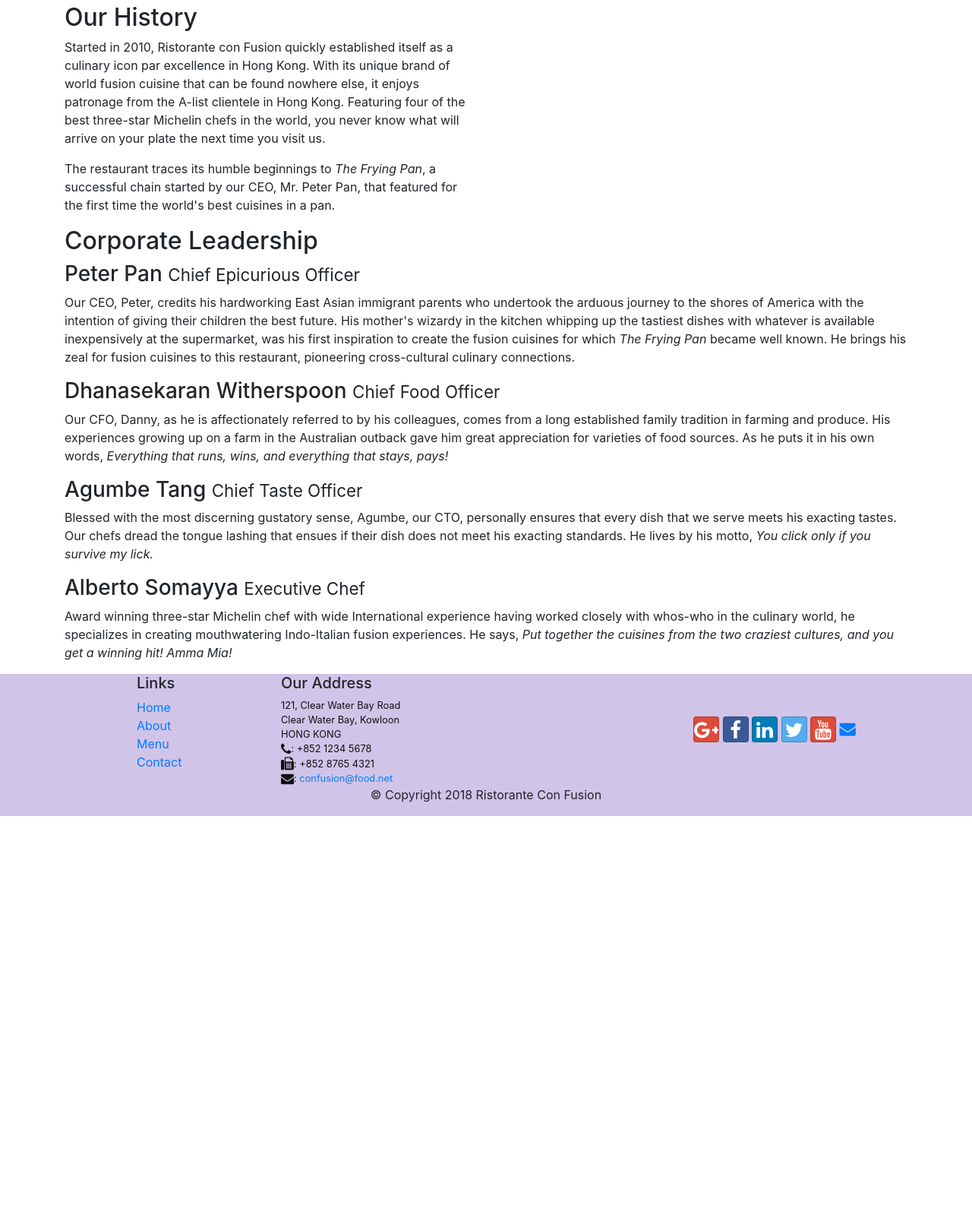
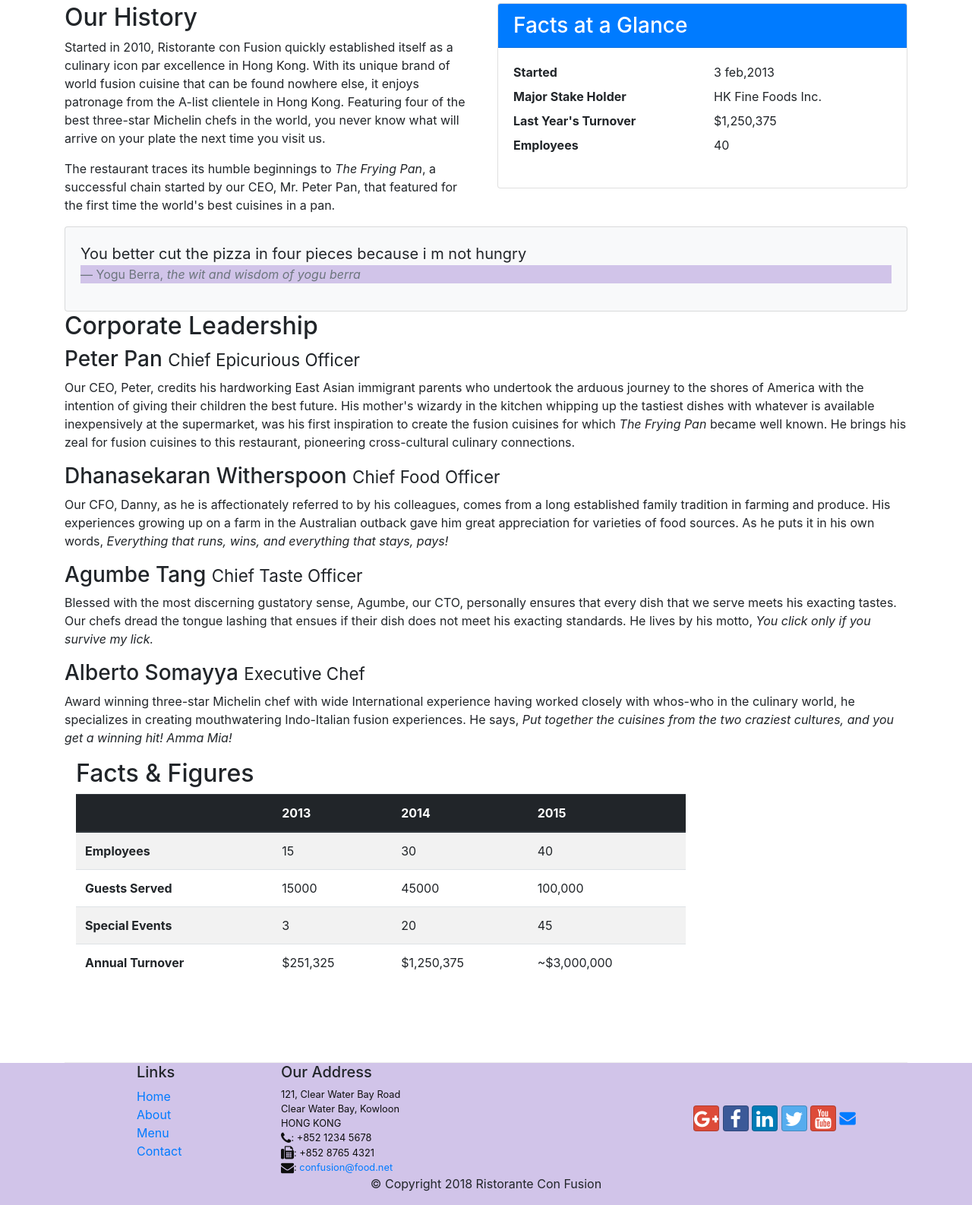
Before and after one commit to praveensingi/confusion, a website: page aboutus.html in a window 1280 px wide. Shown: the part 335-1921 px from the top of the page at 76% size. Before the commit the page ends 1409 px from the top, so only its background shows below. Drawn offline with nearby package versions, Linux system fonts and the light colour scheme.

Commit message:
added media and badges

```diff
--- a/aboutus.html
+++ b/aboutus.html
@@ -19,7 +19,7 @@
                     <button class="navbar-toggler" type="button" data-toggle="collapse" data-target="#Navbar">
                         <span class="navbar-toggler-icon"></span>
                     </button>
-                    <a href="./index.html" class="navbar-brand mr-auto">Ristorante Con Fusion</a>
+                    <a class="navbar-brand mr-auto" href="#"><img src="img/logo.png" height="30" width="41"></a>
                     <div class="collapse navbar-collapse" id="Navbar">
                         <ul class="navbar-nav mr-auto">
                             <li class="nav-item "><a href="./index.html" class="nav-link"><span class="fa fa-home fa-lg"></span> Home</a></li>
@@ -41,6 +41,9 @@
                     <p>We take inspiration from the World's best cuisines, and create a unique fusion experience. Our lipsmacking creations will tickle your culinary senses!</p>
                 </div>
                 <div class="col-12 col-sm">
+                        <div class="col-12 col-sm align-self-center">
+                                <img src="img/logo.png" class="img-fluid">
+                        </div>
                 </div>
             </div>
         </div>
@@ -65,7 +68,34 @@
                 <p>Started in 2010, Ristorante con Fusion quickly established itself as a culinary icon par excellence in Hong Kong. With its unique brand of world fusion cuisine that can be found nowhere else, it enjoys patronage from the A-list clientele in Hong Kong.  Featuring four of the best three-star Michelin chefs in the world, you never know what will arrive on your plate the next time you visit us.</p>
                 <p>The restaurant traces its humble beginnings to <em>The Frying Pan</em>, a successful chain started by our CEO, Mr. Peter Pan, that featured for the first time the world's best cuisines in a pan.</p>
             </div>
-            <div>
+            <div class="col-sm">
+                <div class="card">
+                    <h3 class="card-header bg-primary text-white ">Facts at a Glance</h3>
+                    <div class="card-body">
+                        <dl class="row">
+                            <dt class="col-6">Started</dt>
+                            <dd class="col-6">3 feb,2013</dd>
+                            <dt class="col-6">Major Stake Holder</dt>
+                            <dd class="col-6">HK Fine Foods Inc.</dd>
+                            <dt class="col-6">Last Year's Turnover</dt>
+                            <dd class="col-6">$1,250,375</dd>
+                            <dt class="col-6">Employees</dt>
+                            <dd class="col-6">40</dd>
+                        </dl>
+                    </div>
+
+                </div>
+
+            </div>
+            <div class="col-12">
+                <div class="card card-body bg-light">
+                    <blockquote class="blockquote">
+                        <p class="mb-0">You better cut the pizza in four pieces because i m not hungry</p>
+                        <footer class="blockquote-footer">Yogu Berra,
+                            <cite title="Source title">the wit and wisdom of yogu berra</cite>
+                        </footer>
+                    </blockquote>
+                </div>
             </div>
         </div>
 
@@ -83,7 +113,50 @@
                 <p class="d-none d-sm-block">Award winning three-star Michelin chef with wide International experience having worked closely with whos-who in the culinary world, he specializes in creating mouthwatering Indo-Italian fusion experiences. He says, <em>Put together the cuisines from the two craziest cultures, and you get a winning hit! Amma Mia!</em></p>
             </div>
        </div>
-
+       <div class="row row-content">
+           <div class="col-12 col-sm-9">
+            <h2>Facts &amp; Figures</h2>
+            <div class="table-responsive">
+                    <table class="table table-striped">
+                        <thead class="thead-dark">
+                            <tr>
+                                <th>&nbsp;</th>
+                                <th>2013</th>
+                                <th>2014</th>
+                                <th>2015</th>
+                            </tr>
+                        </thead>
+                        <tbody>
+                            <tr>
+                                <th>Employees</th>
+                                <td>15</td>
+                                <td>30</td>
+                                <td>40</td>
+                            </tr>
+                            <tr>
+                                <th>Guests Served</th>
+                                <td>15000</td>
+                                <td>45000</td>
+                                <td>100,000</td>
+                            </tr>
+                            <tr>
+                                <th>Special Events</th>
+                                <td>3</td>
+                                <td>20</td>
+                                <td>45</td>
+                            </tr>
+                            <tr>
+                                <th>Annual Turnover</th>
+                                <td>$251,325</td>
+                                <td>$1,250,375</td>
+                                <td>~$3,000,000</td>
+                            </tr>
+                        </tbody>
+                    </table>
+                </div>
+           </div>
+           <div  class="col-12 col-sm-3"></div>
+       </div>
     </div>
 
     <footer class="footer">
@@ -127,7 +200,10 @@
            </div>
         </div>
     </footer>
-
+  <!-- jQuery first, then Popper.js, then Bootstrap JS. -->
+  <script src="node_modules/jquery/dist/jquery.slim.min.js"></script>
+  <script src="node_modules/popper.js/dist/umd/popper.min.js"></script>
+  <script src="node_modules/bootstrap/dist/js/bootstrap.min.js"></script>
 </body>
 
 </html>
```
Also changed, not shown: contactus.html (+4 -1 lines), index.html (+30 -6 lines), img/alberto.png (added), img/buffet.png (added), img/logo.png (added), img/uthappizza.png (added), 1 other file.
